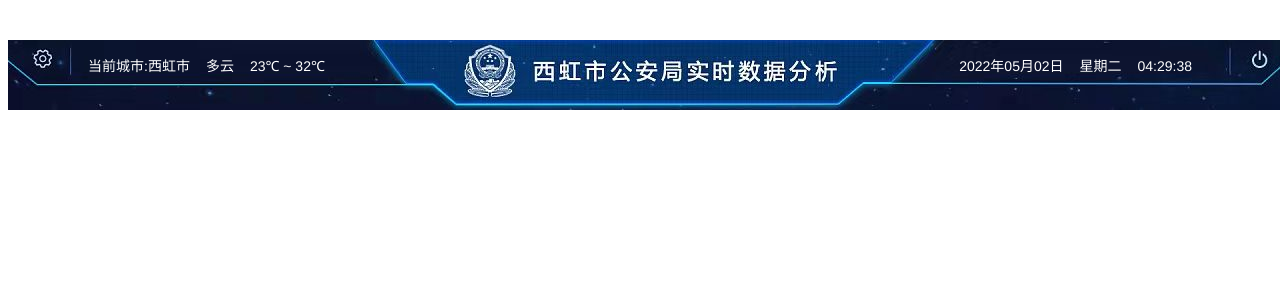
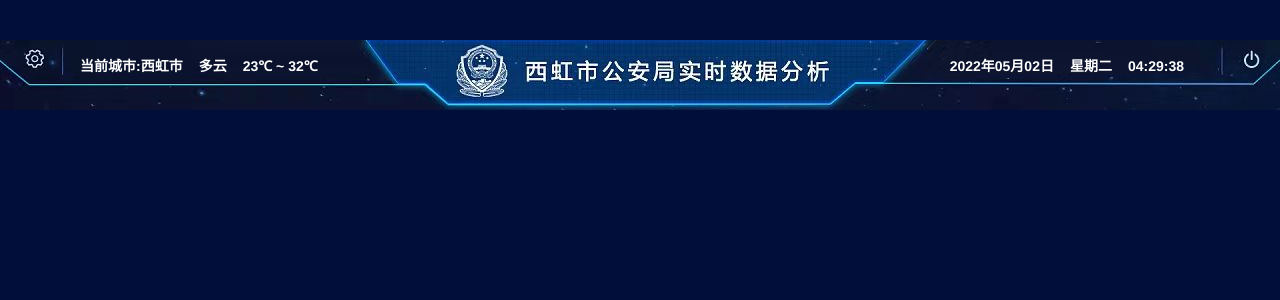
Before and after one commit to kehanhan/visualization, a Vue app: page / in a window 1280 px wide. Shown: the top 300 px of the page. Built offline with nearby package versions, Linux system fonts and the light colour scheme.

Commit message:
更新全局样式

```diff
--- a/src/App.vue
+++ b/src/App.vue
@@ -9,14 +9,21 @@ import Home from "./components/Home.vue";
 </template>
 
 <style>
+body {
+  margin: 0;
+  padding: 0;
+  box-sizing: border-box;
+  background-color: #010e3a;
+}
 #app {
   font-family: Avenir, Helvetica, Arial, sans-serif;
   -webkit-font-smoothing: antialiased;
   -moz-osx-font-smoothing: grayscale;
   text-align: center;
-  color: #2c3e50;
+  color: white;
   margin-top: 60px;
   margin-left: auto;
   margin-right: auto;
+  height: 100%;
 }
 </style>
--- a/src/assets/styles/global.scss
+++ b/src/assets/styles/global.scss
@@ -1,11 +1,40 @@
 @function px($n) {
   @return calc($n/1280) * 100rem;
 }
+
+$color-highlight: #00edf3;
 * {
   margin: 0;
   padding: 0;
   box-sizing: border-box;
+  font-weight: bold;
+}
+ol,
+ul {
+  list-style: none;
 }
 #app {
   margin: auto;
 }
+.panel {
+  padding: px(8) px(12) px(12);
+  .title {
+    display: block;
+    text-align: left;
+    color: $color-highlight;
+    font-size: px(16);
+  }
+  .subtitle {
+    display: flex;
+    padding-left: px(6);
+    align-items: center;
+    color: $color-highlight;
+    font-size: px(12);
+    height: px(12);
+    border-left: px(3) solid $color-highlight;
+  }
+  .sub-panel {
+    background-color: #0a2146;
+    padding: px(6) px(8) px(10) 0;
+  }
+}
```
